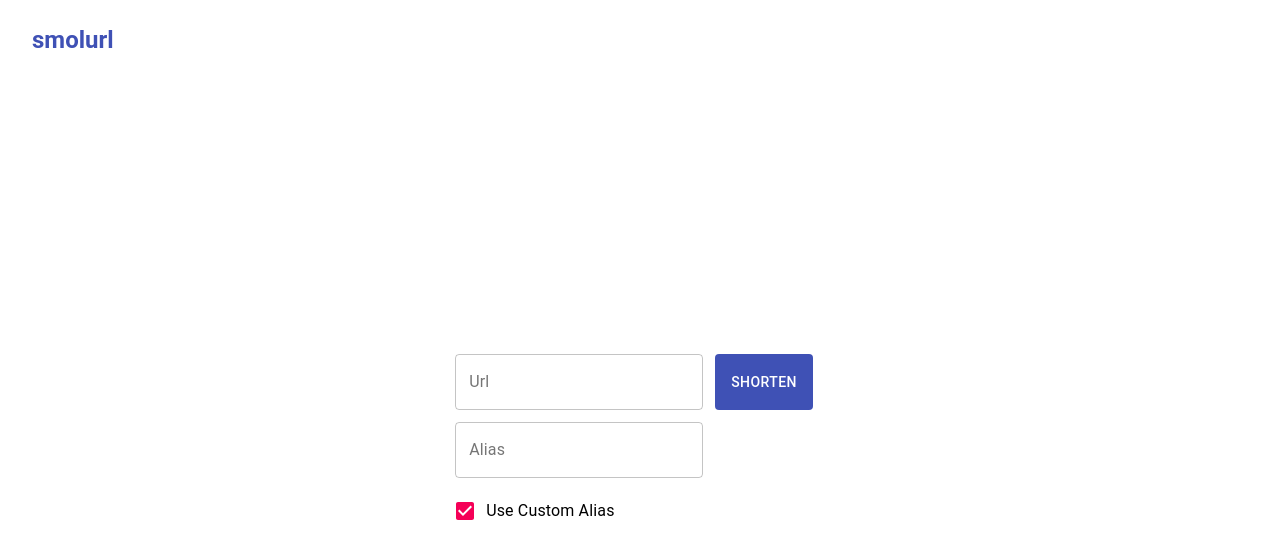
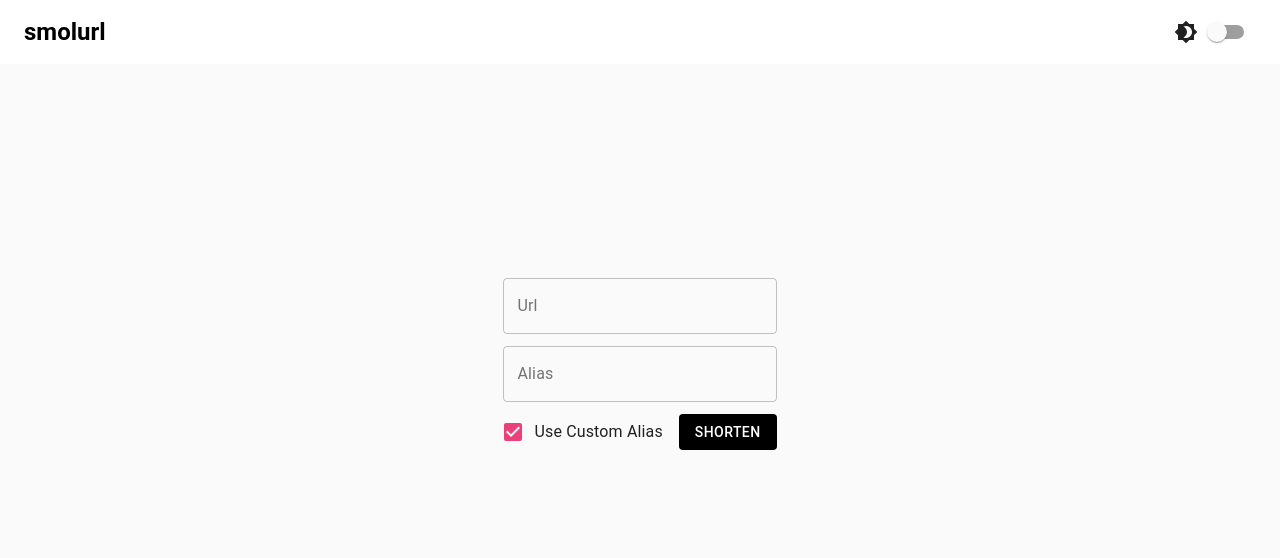
Before and after one commit to cdubthecoolcat/smolurl-web, a React (Create React App) app: page / in a window 1280 px wide. Both pictures are taken after a click on the label "Use Custom Alias". Shown: the top 558 px of the page. Built offline with nearby package versions, Linux system fonts and the light colour scheme.

Commit message:
UI Overhaul (#2)
* add dark mode and change form layout

* more explicit typing

* only submit alias if checkbox is checked

```diff
--- a/src/App.tsx
+++ b/src/App.tsx
@@ -1,18 +1,54 @@
+import { createMuiTheme, CssBaseline, Grid, ThemeProvider, useMediaQuery } from '@material-ui/core';
+import { blue, pink } from '@material-ui/core/colors';
 import React from 'react';
 import UrlForm from './form/UrlForm';
 import HomeAppBar from './HomeAppBar';
 import ShortenedUrl from './ShortenedUrl';
-import { Grid } from '@material-ui/core';
+
+const booleanStrings = new Set<string>(['true', 'false']);
 
 function App() {
+  const prefersDarkMode = useMediaQuery('(prefers-color-scheme: dark)');
+  const [darkMode, setDarkMode] = React.useState<boolean>(false);
   const [newUrlText, setNewUrlText] = React.useState<string>('');
 
+  const toggleDarkMode = (): void => {
+    const newDark = !darkMode;
+    setDarkMode(newDark);
+    localStorage.setItem('darkMode', JSON.stringify(newDark));
+  }
+
+  React.useEffect(() => {
+    const darkModeStorage = localStorage.getItem('darkMode');
+
+    if (darkModeStorage !== null && booleanStrings.has(darkModeStorage)) {
+      setDarkMode(JSON.parse(darkModeStorage));
+    } else {
+      setDarkMode(prefersDarkMode);
+    }
+  }, [prefersDarkMode]);
+
+  const theme = createMuiTheme({
+    palette: {
+      primary: {
+        main: darkMode ? '#ffffff' : '#000000'
+      },
+      secondary: {
+        main: darkMode ? blue[400] : pink[400]
+      },
+      type: darkMode ? 'dark' : 'light'
+    }
+  });
+
   return (
-    <div>
-      <HomeAppBar />
+    <ThemeProvider theme={theme}>
+      <CssBaseline />
+      <HomeAppBar
+        toggle={toggleDarkMode}
+        isDark={darkMode}
+      />
       <Grid
         container
-        spacing={0}
         direction="column"
         alignItems="center"
         justify="center"
@@ -25,7 +61,7 @@ function App() {
           setNewUrlText={setNewUrlText}
         />
       </Grid>
-    </div>
+    </ThemeProvider>
   );
 }
 
--- a/src/HomeAppBar.tsx
+++ b/src/HomeAppBar.tsx
@@ -1,6 +1,12 @@
-import { AppBar, Fade, Link, Toolbar, Typography } from '@material-ui/core';
+import { AppBar, Fade, Link, Switch, Toolbar, Typography } from '@material-ui/core';
 import { makeStyles } from '@material-ui/core/styles';
+import { Brightness4, BrightnessHigh } from '@material-ui/icons';
 import React from 'react';
+
+interface HomeAppBarProps {
+  isDark: boolean;
+  toggle: () => void;
+};
 
 const useStyles = makeStyles({
   root: {
@@ -11,7 +17,7 @@ const useStyles = makeStyles({
   },
 });
 
-export default function HomeAppBar() {
+function HomeAppBar(props: HomeAppBarProps) {
   const classes = useStyles();
 
   return (
@@ -24,9 +30,16 @@ export default function HomeAppBar() {
                 <b>smolurl</b>
               </Link>
             </Typography>
+            {!props.isDark ? <Brightness4 /> : <BrightnessHigh />}
+            <Switch
+              checked={props.isDark}
+              onChange={props.toggle}
+            />
           </Toolbar>
         </AppBar>
       </div>
     </Fade>
   );
 }
+
+export default HomeAppBar;
--- a/src/ShortenedUrl.tsx
+++ b/src/ShortenedUrl.tsx
@@ -10,7 +10,9 @@ function ShortenedUrl(props: ShortenedUrlProps) {
   return (
     <Fade
       in={props.visible}
-      timeout={1000}>
+      timeout={1000}
+      mountOnEnter
+      unmountOnExit>
       <Typography
         variant="h4"
         color="primary"
--- a/src/form/AliasInput.tsx
+++ b/src/form/AliasInput.tsx
@@ -10,6 +10,12 @@ interface AliasInputProps {
 }
 
 function AliasInput(props: AliasInputProps) {
+  const checkBox = (
+    <Checkbox
+      value={props.visible}
+      onChange={() => props.setAlias({ visible: !props.visible })} />
+  );
+
   return (
     <>
       <div>
@@ -19,6 +25,7 @@ function AliasInput(props: AliasInputProps) {
           mountOnEnter
           unmountOnExit>
           <TextField
+            fullWidth
             error={props.hasError}
             label='Alias'
             variant='outlined'
@@ -26,14 +33,14 @@ function AliasInput(props: AliasInputProps) {
             helperText={props.errorText}
             onChange={(e) => props.setAlias({ text: e.target.value })}
             style={{
-              marginTop: '12px',
-              marginBottom: '12px'
+              marginTop: '6px',
+              marginBottom: '6px'
             }}
           />
         </Collapse>
       </div>
       <FormControlLabel
-        control={<Checkbox value={props.visible} onChange={() => props.setAlias({ visible: !props.visible })} />}
+        control={checkBox}
         label="Use Custom Alias"
       />
     </>
--- a/src/form/UrlForm.tsx
+++ b/src/form/UrlForm.tsx
@@ -75,7 +75,7 @@ function UrlForm(props: UrlFormProps) {
   const formSubmit = (e: FormEvent<HTMLFormElement>) => {
     e.preventDefault();
     submitUrl({
-      alias: alias.text,
+      alias: alias.visible ? alias.text : '',
       target: url.text
     }).then(updateErrors)
   }
@@ -85,12 +85,18 @@ function UrlForm(props: UrlFormProps) {
       in={true}
       timeout={2000}>
       <form onSubmit={formSubmit}>
-        <div>
         <UrlInput
           text={url.text}
           hasError={url.hasError}
           errorText={url.errorMessage}
           setUrl={updateUrl}
+        />
+        <AliasInput
+          text={alias.text}
+          hasError={alias.hasError}
+          visible={alias.visible}
+          errorText={alias.errorMessage}
+          setAlias={updateAlias}
         />
         <Button
           type="submit"
@@ -98,21 +104,11 @@ function UrlForm(props: UrlFormProps) {
           color="primary"
           disableElevation
           style={{
-              marginLeft: '12px',
-              marginRight: '12px',
-              paddingTop: '16px',
-              paddingBottom: '16px'
+            marginTop: '6px',
+            marginBottom: '6px'
           }}>
           Shorten
         </Button>
-        </div>
-        <AliasInput
-          text={alias.text}
-          hasError={alias.hasError}
-          visible={alias.visible}
-          errorText={alias.errorMessage}
-          setAlias={updateAlias}
-        />
       </form>
     </Fade>
   );
--- a/src/form/UrlInput.tsx
+++ b/src/form/UrlInput.tsx
@@ -11,12 +11,17 @@ interface UrlInputProps {
 function UrlInput(props: UrlInputProps) {
   return (
     <TextField
+      fullWidth
       error={props.hasError}
       label='Url'
       variant='outlined'
       value={props.text}
       helperText={props.errorText}
       onChange={(e) => props.setUrl({ text: e.target.value })}
+      style={{
+        marginTop: '6px',
+        marginBottom: '6px'
+      }}
     />
   );
 }
```
Lines whose indentation alone changed are shown as unchanged.
